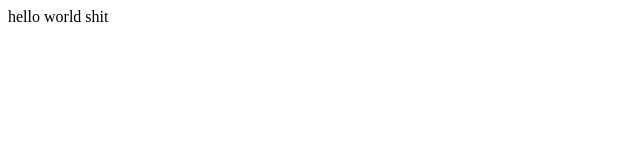
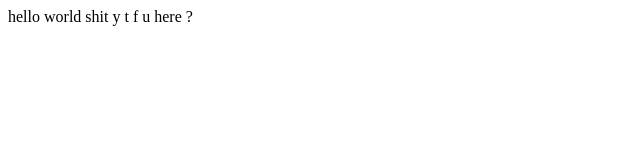
Before and after one commit to pluzorminuz/ow-hitbox, a plain HTML site: page index.html in a window 1280 px wide. Shown: the full height of the page, 0-640 px from the left. Drawn offline with Linux system fonts and the light colour scheme.

Commit message:
Update index.html

```diff
--- a/index.html
+++ b/index.html
@@ -2,5 +2,7 @@
 <html>
   <body>
     hello world shit
+
+    y t f u here ?
   </body>
 </html>
```
